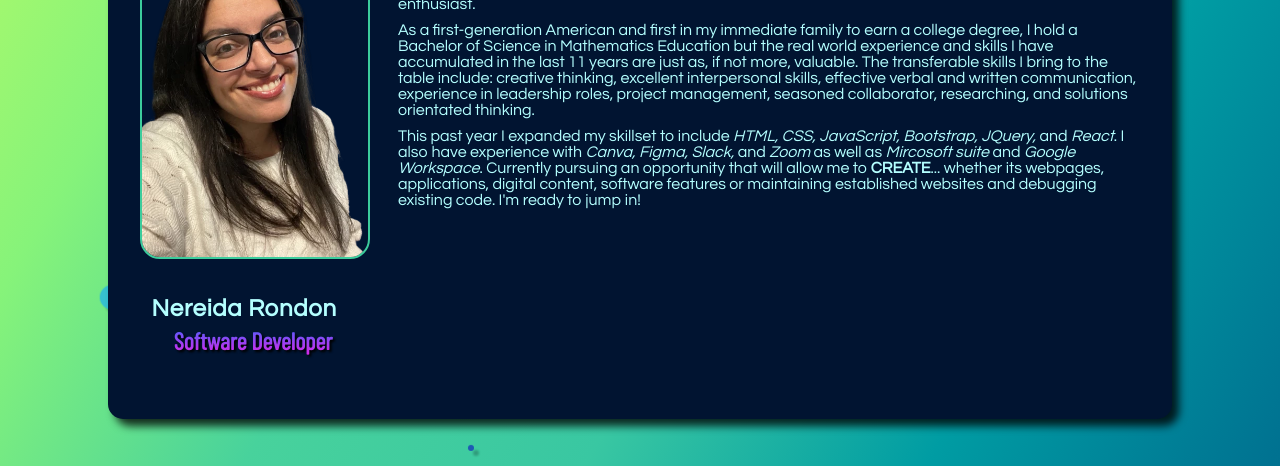
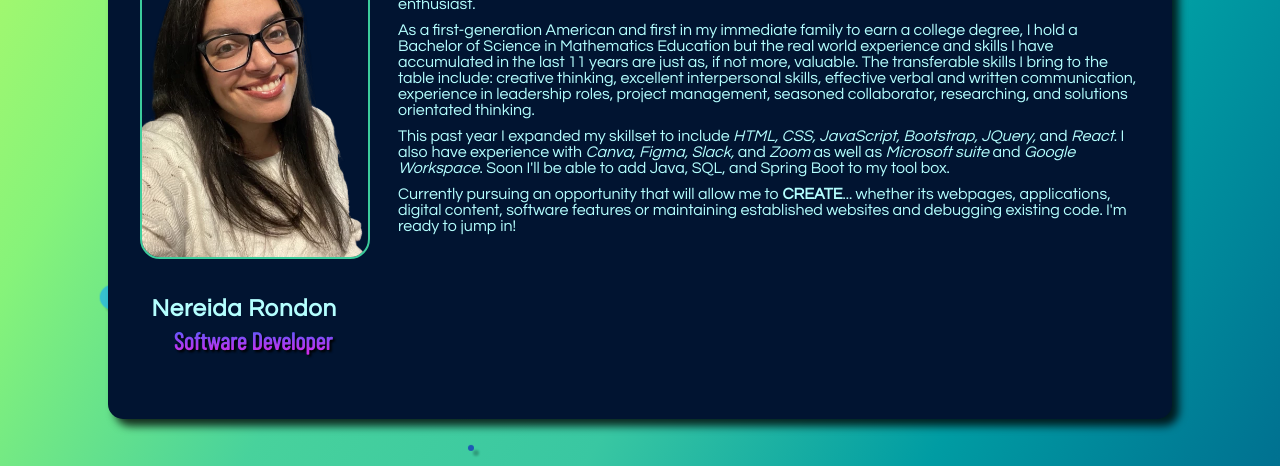
Before and after one commit to NereidaRondon/MyPortfolio, a plain HTML site: page index.html in a window 1280 px wide. Shown: the part 299-765 px from the top of the page. Drawn offline with nearby package versions, Linux system fonts and the light colour scheme.

Commit message:
update Java

```diff
--- a/index.html
+++ b/index.html
@@ -107,7 +107,9 @@
 
 					<p>As a first-generation American and first in my immediate family to earn a college degree, I hold a Bachelor of Science in Mathematics Education but the real world experience and skills I have accumulated in the last 11 years are just as, if not more, valuable. The transferable skills I bring to the table include: creative thinking, excellent interpersonal skills, effective verbal and written communication, experience in leadership roles, project management, seasoned collaborator, researching, and solutions orientated thinking.</p>
 
-					<p>This past year I expanded my skillset to include <em>HTML, CSS, JavaScript, Bootstrap, JQuery,</em> and <em>React</em>. I also have experience with <em>Canva, Figma, Slack,</em> and <em>Zoom</em> as well as <em>Mircosoft suite</em> and <em>Google Workspace</em>.  Currently pursuing an opportunity that will allow me to <strong>CREATE</strong>... whether its webpages, applications, digital content, software features or maintaining established websites and debugging existing code. I'm ready to jump in!</p>
+					<p>This past year I expanded my skillset to include <em>HTML, CSS, JavaScript, Bootstrap, JQuery,</em> and <em>React</em>. I also have experience with <em>Canva, Figma, Slack,</em> and <em>Zoom</em> as well as <em>Microsoft suite</em> and <em>Google Workspace</em>. Soon I'll be able to add Java, SQL, and Spring Boot to my tool box.
+					</p>
+					<p>Currently pursuing an opportunity that will allow me to <strong>CREATE</strong>... whether its webpages, applications, digital content, software features or maintaining established websites and debugging existing code. I'm ready to jump in!</p>
 				</div>
 			</div>
 		</div>
```
